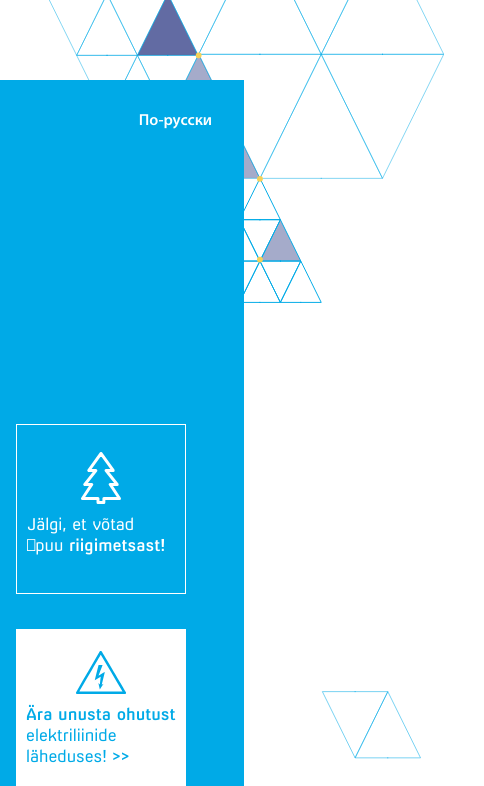
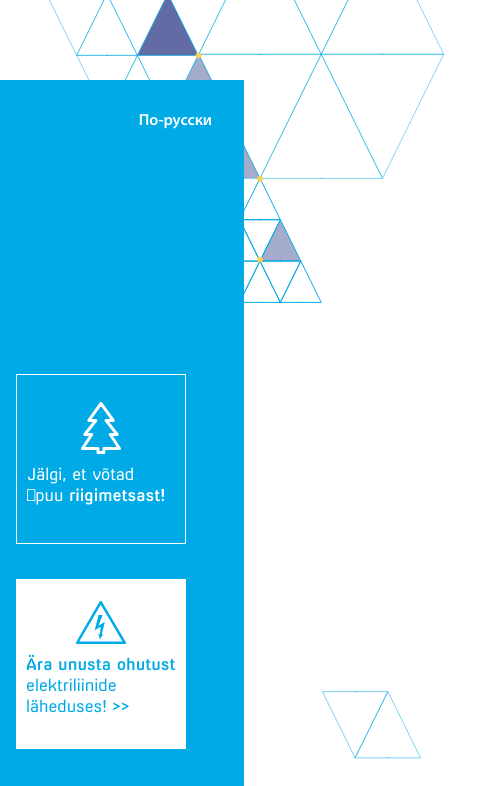
Before and after one commit to t6nut/joulud, a plain HTML site: page index.html in a window 1280 px wide. Shown: the top 786 px of the page, 796-1280 px from the left. Drawn offline with Linux system fonts and the light colour scheme.

Commit message:
IE update

```diff
--- a/css/styles.sass
+++ b/css/styles.sass
@@ -118,7 +118,7 @@ body
   .elektrilevi
     margin-right: 50px
 #sidebar
-  margin-top: 70px
+  margin-top: 20px
   &:lang(ru)
     b
       font-weight: bold
```
Also changed, not shown: css/styles.css, css/styles.min.css.
